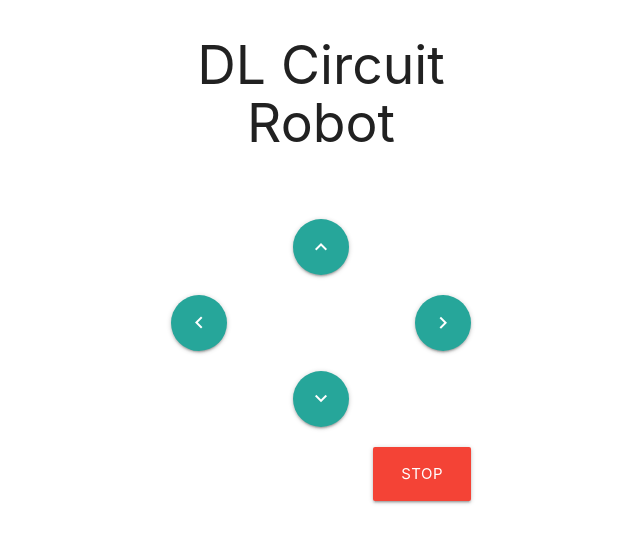
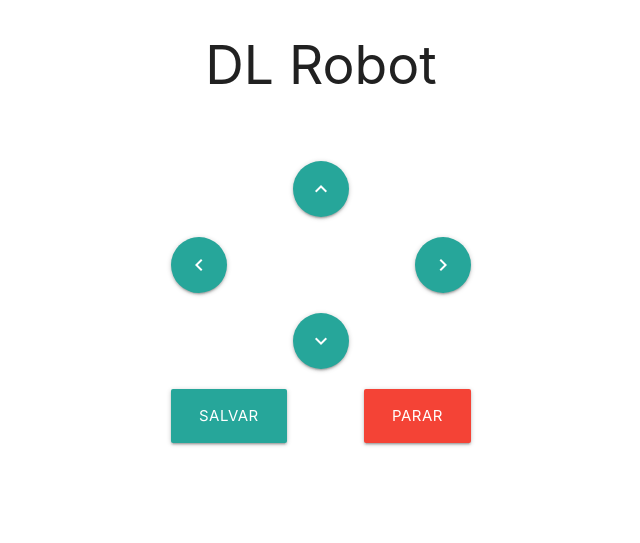
Before and after one commit to juni0pafk/remotecontrol, a Flask app: page / in a window 1280 px wide. Shown: the top 543 px of the page, without its empty margins (319-959 px from the left). Run offline with Flask 2, Linux system fonts and the light colour scheme.

Commit message:
adiciona botão salvar

```diff
--- a/static/js/controle.js
+++ b/static/js/controle.js
@@ -3,7 +3,9 @@ let up = document.getElementById('up')
 let left = document.getElementById('left')
 let right = document.getElementById('right')
 let stop = document.getElementById('stop')
+let save = document.getElementById('save')
 let img = document.getElementById('img')
+let msg = document.getElementById('msg')
 
 function atualiza_imagem(resp) {
     img.src = '/camera/'+resp
@@ -33,3 +35,11 @@ stop.addEventListener('click',() =>
     fetch('/stop')
     .then(resp =>  resp.text().then(text => atualiza_imagem(text)))
 )
+
+save.addEventListener('click', () => {
+    fetch('/save')
+    .then(resp => resp.text())
+    .then(text => {
+        msg.innerHTML = "Dados salvos no arquivo "+text
+    })
+})
--- a/templates/robot_phone.html
+++ b/templates/robot_phone.html
@@ -8,9 +8,9 @@
 
 
         <!-- Para teste local RETIRAR QUANDO USAR FLASK -->
-        <!-- <link rel="stylesheet" href="https://cdnjs.cloudflare.com/ajax/libs/materialize/1.0.0/css/materialize.min.css">
+        <link rel="stylesheet" href="https://cdnjs.cloudflare.com/ajax/libs/materialize/1.0.0/css/materialize.min.css">
         <link href="https://fonts.googleapis.com/icon?family=Material+Icons" rel="stylesheet">
-        <script src="https://cdnjs.cloudflare.com/ajax/libs/materialize/1.0.0/js/materialize.min.js"></script> -->
+        <script src="https://cdnjs.cloudflare.com/ajax/libs/materialize/1.0.0/js/materialize.min.js"></script>
 
         <title>Document</title>
     </head>
@@ -19,11 +19,7 @@
         <div class="container" style=" height:400px; width:300px; float:center;">
 
 
-            <h2 class="center-align">DL Circuit Robot</h2><br><br>
-
-            <!-- <a href="#" id="up" style="font-size:30px;text-decoration:none;">  &#x1F881;&#x1F881;<br>Forward</a><br><br></center>
-            <a href="#" id="left" style="font-size:30px;text-decoration:none;"> &#x1F880;&#x1F880;Left</a>&nbsp;&nbsp;&nbsp;&nbsp;&nbsp;&nbsp;&nbsp;&nbsp;
-            <a href="#" id="right" style="font-size:30px; text-decoration:none;"> Right &#x1F882;&#x1F882;</a><br><br> -->
+            <h2 class="center-align">DL Robot</h2><br><br>
 
             <div class="row center-align ">
                 <a id="up" class="btn-floating btn-large waves-effect waves-light "><i class="material-icons">keyboard_arrow_up</i></a>
@@ -36,9 +32,11 @@
                 <a id="down" class="btn-floating btn-large waves-effect waves-light"><i class="material-icons">keyboard_arrow_down</i></a></center>
             </div>
             <div class="row center">
-                <button id="stop" class=" right waves-effect waves-light btn-large red">STOP</button>
+                <button id="save" class=" left waves-effect waves-light btn-large">SALVAR</button>
+                <button id="stop" class=" right waves-effect waves-light btn-large red">PARAR</button>
             </div>
             <div class="row center">
+                <span id = "msg" class="blue-text text-darken-2"></span>
                 <img id = "img" src="" alt="">
             </div>
         </div>
```
